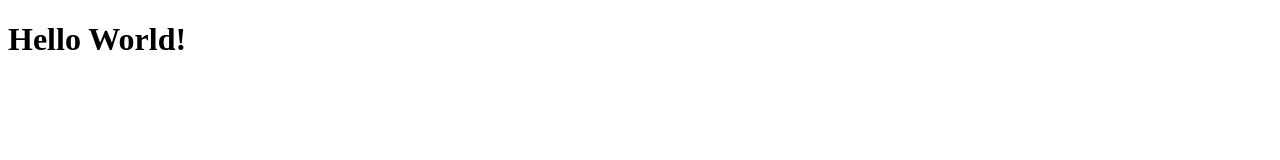
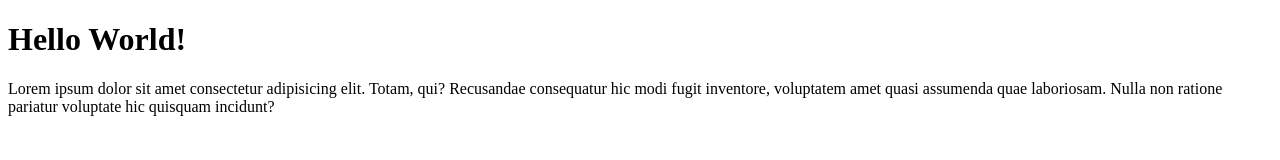
Before and after one commit to winarchy/wpu-git-test, a plain HTML site: page index.html in a window 1280 px wide. Drawn offline with Linux system fonts and the light colour scheme.

Commit message:
menambahkan pragraf

```diff
--- a/index.html
+++ b/index.html
@@ -9,6 +9,7 @@
 
 <body>
     <h1>Hello World!</h1>
+    <p>Lorem ipsum dolor sit amet consectetur adipisicing elit. Totam, qui? Recusandae consequatur hic modi fugit inventore, voluptatem amet quasi assumenda quae laboriosam. Nulla non ratione pariatur voluptate hic quisquam incidunt?</p>
 </body>
 
 </html>
```
